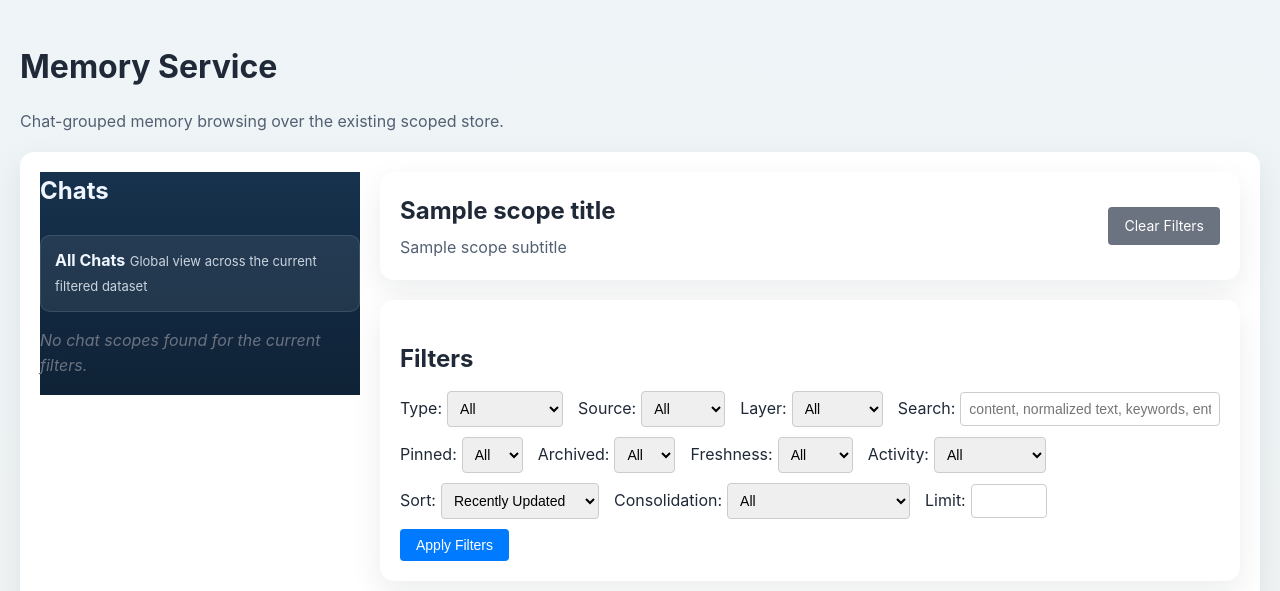
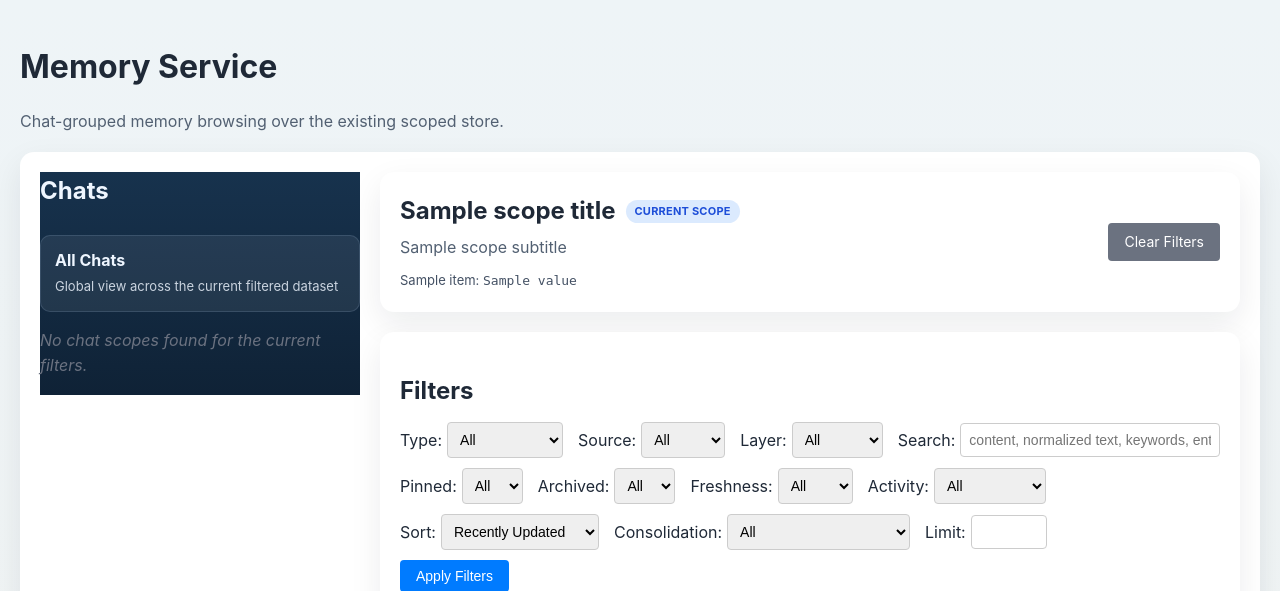
Before and after one commit to qrewq5003-oss/memoryst, a FastAPI app: template app/templates/memories.html in a window 1280 px wide. Shown: the top 591 px of the page. Run offline with FastAPI, Linux system fonts and the light colour scheme; the template is opened without the code that fills it: most values are stand-ins (such as "Sample title", 1, 10 or a date in 2020).

Commit message:
feat: improve chat-grouped UI labels and current scope highlight

```diff
--- a/app/static/styles.css
+++ b/app/static/styles.css
@@ -75,16 +75,26 @@ section {
     color: inherit;
     background: rgba(255, 255, 255, 0.07);
     border: 1px solid rgba(191, 219, 254, 0.14);
+    transition: transform 0.14s ease, background 0.14s ease, border-color 0.14s ease, box-shadow 0.14s ease;
 }
 
 .chat-group-link:hover {
     background: rgba(255, 255, 255, 0.12);
+    transform: translateY(-1px);
 }
 
 .chat-group-link-active {
     background: #f8fafc;
     color: #10263d;
-    border-color: #dbeafe;
+    border-color: #93c5fd;
+    box-shadow: inset 4px 0 0 #2563eb;
+}
+
+.chat-group-title-row {
+    display: flex;
+    justify-content: space-between;
+    gap: 10px;
+    align-items: flex-start;
 }
 
 .chat-group-title {
@@ -109,6 +119,13 @@ section {
     min-width: 0;
 }
 
+.scope-title-row {
+    display: flex;
+    align-items: center;
+    gap: 10px;
+    flex-wrap: wrap;
+}
+
 .scope-summary {
     display: flex;
     justify-content: space-between;
@@ -125,9 +142,45 @@ section {
     color: #526072;
 }
 
+.scope-meta-list {
+    display: flex;
+    flex-wrap: wrap;
+    gap: 8px;
+    margin-top: 10px;
+}
+
+.scope-meta-item {
+    font-size: 13px;
+    color: #445164;
+}
+
 .scope-actions {
     display: flex;
     gap: 10px;
+}
+
+.scope-pill {
+    display: inline-flex;
+    align-items: center;
+    padding: 3px 9px;
+    border-radius: 999px;
+    font-size: 11px;
+    font-weight: 700;
+    letter-spacing: 0.02em;
+    text-transform: uppercase;
+    background: rgba(191, 219, 254, 0.18);
+    color: inherit;
+    white-space: nowrap;
+}
+
+.chat-group-link-active .scope-pill {
+    background: #dbeafe;
+    color: #1d4ed8;
+}
+
+.scope-pill-header {
+    background: #dbeafe;
+    color: #1d4ed8;
 }
 
 .form-row {
--- a/app/templates/memories.html
+++ b/app/templates/memories.html
@@ -16,7 +16,12 @@
             <h2>Chats</h2>
             <a href="{{ all_chats_url }}" class="chat-group-link {% if all_chats_selected %}chat-group-link-active{% endif %}">
                 <span>
-                    <strong>All Chats</strong>
+                    <span class="chat-group-title-row">
+                        <strong>All Chats</strong>
+                        {% if all_chats_selected %}
+                        <span class="scope-pill">Current view</span>
+                        {% endif %}
+                    </span>
                     <span class="chat-group-meta">Global view across the current filtered dataset</span>
                 </span>
             </a>
@@ -25,9 +30,17 @@
         {% if has_chat_groups %}
         <div class="chat-group-list">
             {% for group in chat_groups %}
-            <a href="{{ group["url"] }}" class="chat-group-link {% if group["is_selected"] %}chat-group-link-active{% endif %}">
-                <span class="chat-group-title">{{ group["chat_id"] }}</span>
-                <span class="chat-group-meta">Character: {{ group["character_id"] }}</span>
+            <a href="{{ group["url"] }}" class="chat-group-link {% if group["is_selected"] %}chat-group-link-active{% endif %}" title="chat={{ group["chat_id"] }} | character={{ group["character_id"] }}">
+                <span class="chat-group-title-row">
+                    <span class="chat-group-title">{{ group["display_label"] }}</span>
+                    {% if group["is_selected"] %}
+                    <span class="scope-pill">Current scope</span>
+                    {% endif %}
+                </span>
+                <span class="chat-group-meta">Character: {{ group["display_character_label"] }}</span>
+                {% if group["has_friendly_label"] %}
+                <span class="chat-group-meta">Raw chat ID: <code>{{ group["chat_id"] }}</code></span>
+                {% endif %}
                 <span class="chat-group-stats">
                     <span>{{ group["total_count"] }} total</span>
                     <span>{{ group["summary_count"] }} summary</span>
@@ -48,9 +61,21 @@
     <div class="memory-main">
         <section class="scope-summary">
             <div>
-                <h2>{{ scope_title }}</h2>
+                <div class="scope-title-row">
+                    <h2>{{ scope_title }}</h2>
+                    {% if not scope_is_all_chats %}
+                    <span class="scope-pill scope-pill-header">Current scope</span>
+                    {% endif %}
+                </div>
                 {% if scope_subtitle %}
                 <div class="scope-subtitle">{{ scope_subtitle }}</div>
+                {% endif %}
+                {% if scope_meta %}
+                <div class="scope-meta-list">
+                    {% for item in scope_meta %}
+                    <span class="scope-meta-item">{{ item["label"] }}: <code>{{ item["value"] }}</code></span>
+                    {% endfor %}
+                </div>
                 {% endif %}
             </div>
             <div class="scope-actions">
```
Also changed, not shown: app/routes/ui.py (+42 -4 lines), tests/test_ui_chat_grouping.py (+42 -0 lines), README.md.
